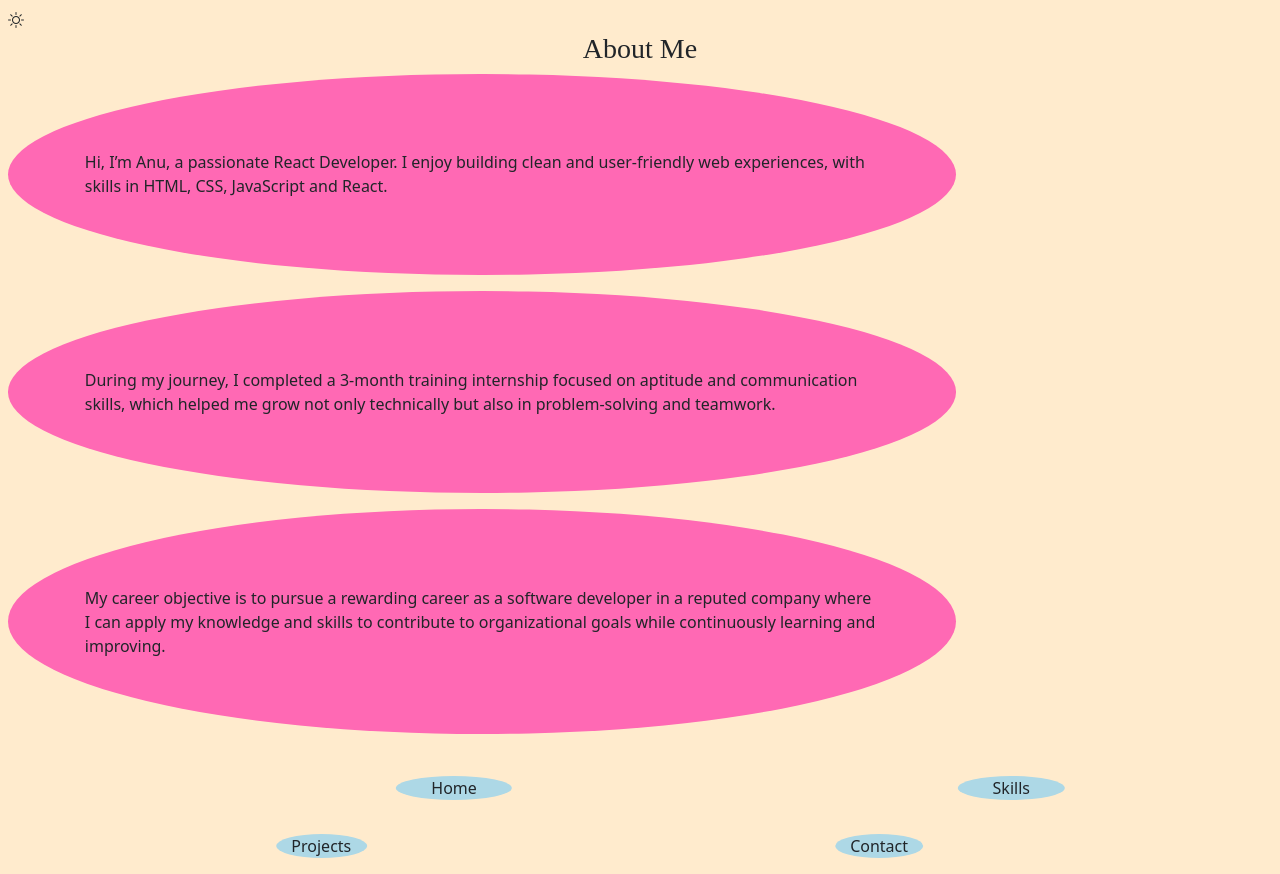
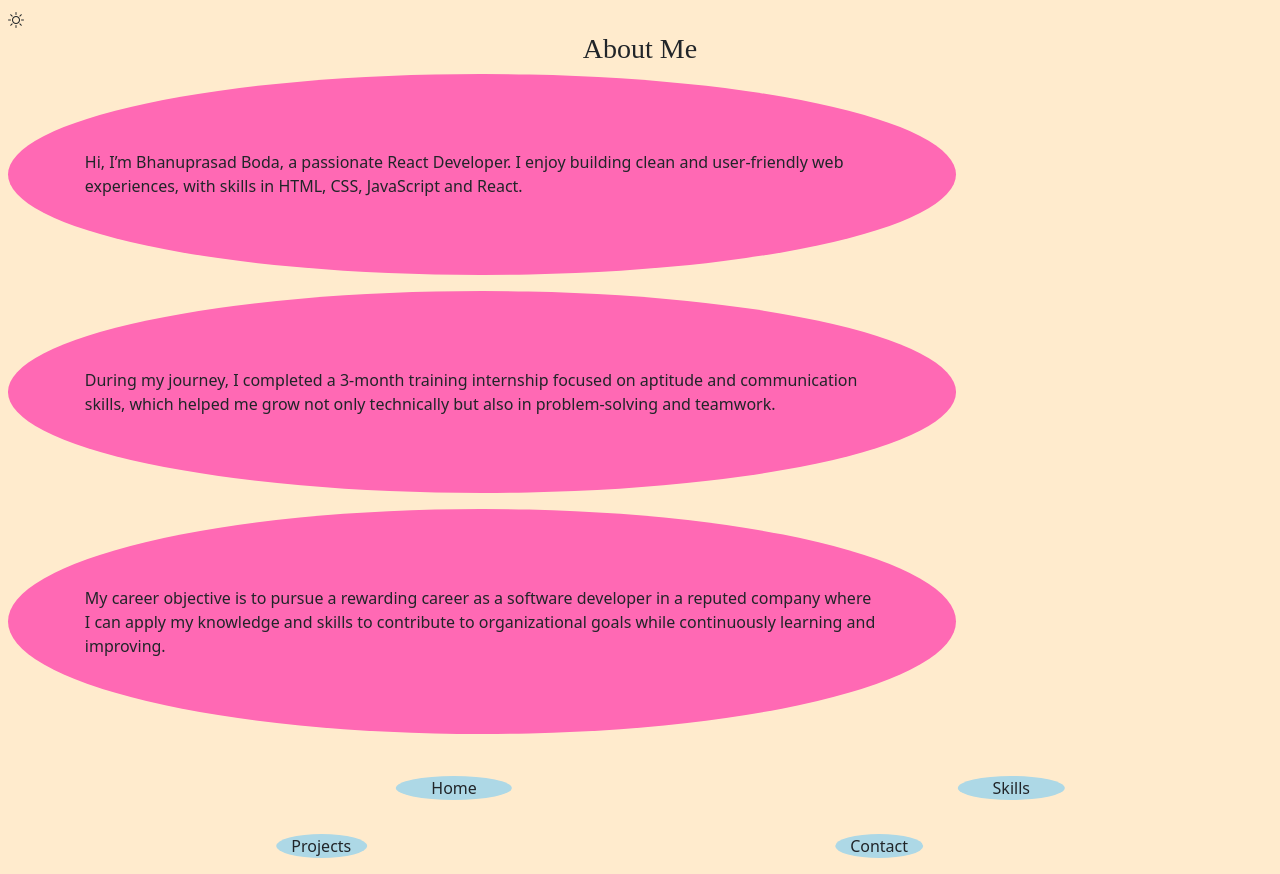
Before and after one commit to BhanuPrasad-Boda/portfolio-1, a React (Create React App) app: page /about in a window 1280 px wide. Built offline with nearby package versions, Linux system fonts and the light colour scheme.

Commit message:
updated about

```diff
--- a/src/components/About.jsx
+++ b/src/components/About.jsx
@@ -30,7 +30,7 @@ export default function About(){
             <h3 className='d-flex justify-content-center'>About Me</h3>
 
             <div className='w-75'>
-                            <p className=''>Hi, I’m Anu, a passionate React Developer. I enjoy
+                            <p className=''>Hi, I’m Bhanuprasad Boda, a passionate React Developer. I enjoy
             building clean and user-friendly web experiences,
             with skills in HTML, CSS, JavaScript and React.</p>
 
```
